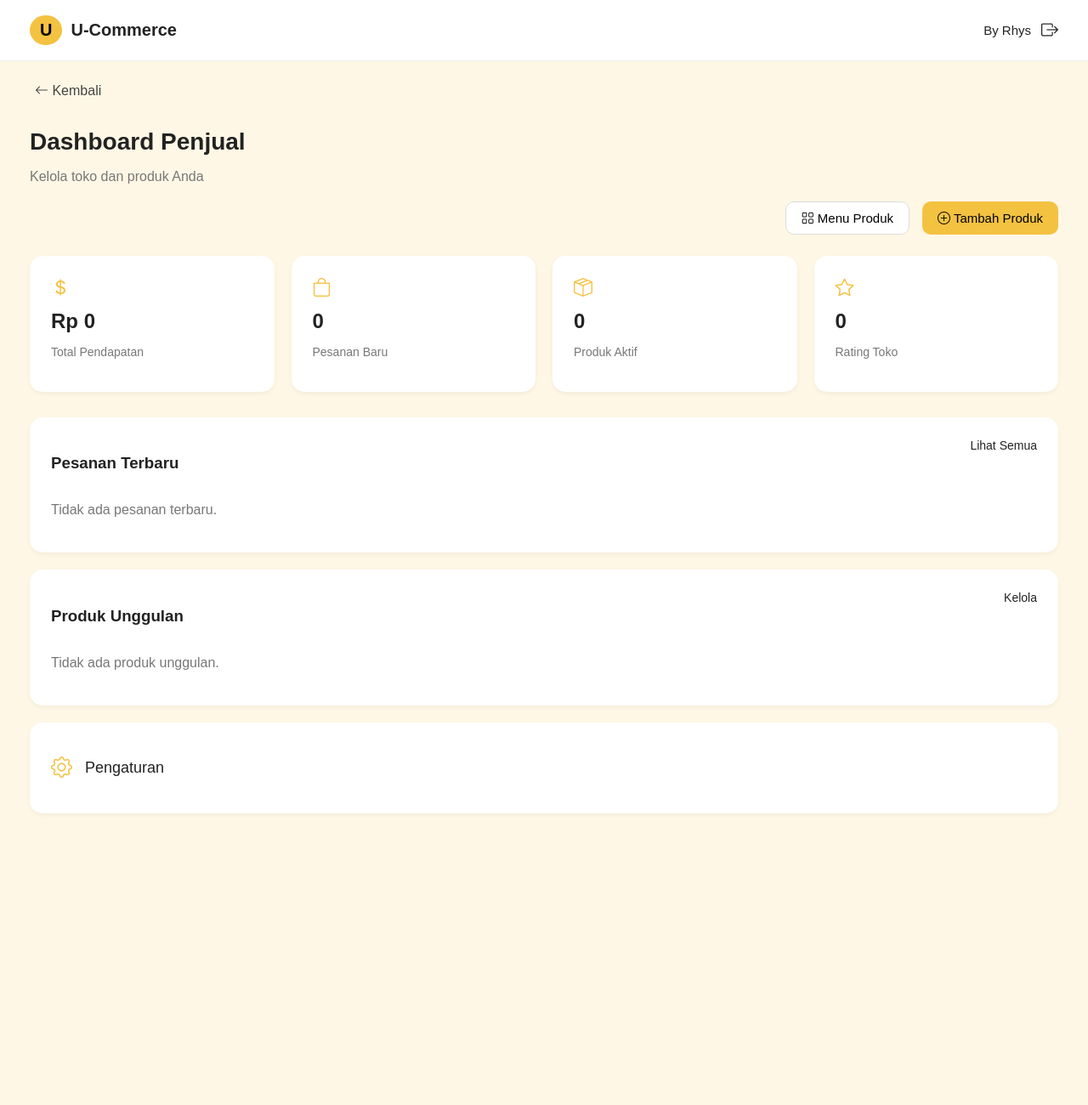
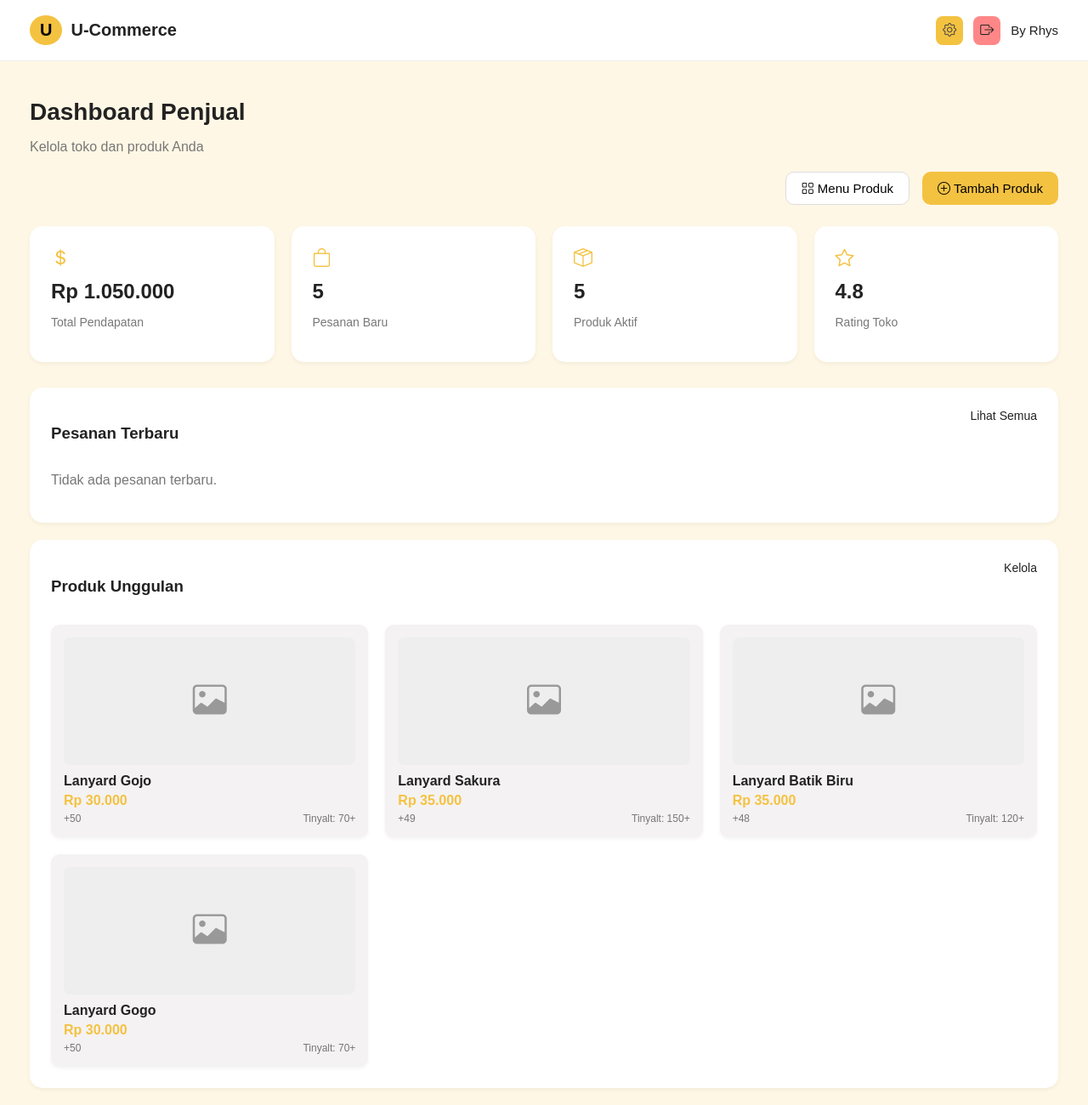
Before and after one commit to tmthyjw23/U-Commerce, a plain HTML site: page Seller/Index.html in a window 1280 px wide. Shown: the whole page at 85% size. Before the commit the page ends 1002 px from the top, so only its background shows below. Drawn offline with nearby package versions, Linux system fonts and the light colour scheme.

Commit message:
Adding-update the Seller page

```diff
--- a/Seller/Index.html
+++ b/Seller/Index.html
@@ -18,13 +18,13 @@
         </div>
 
         <div class="header-right">
+            <div class="btn-settings"><i class="bi bi-gear "></i></div>
+            <i class="bi bi-box-arrow-right logout-icon"></i>
             <span>By Rhys</span>
-            <i class="bi bi-box-arrow-right logout-icon"></i>
         </div>
     </header>
 
     <main class="container">
-        <button class="btn-back"><i class="bi bi-arrow-left"></i> Kembali</button>
 
         <h1>Dashboard Penjual</h1>
         <p class="subtitle">Kelola toko dan produk Anda</p>
@@ -37,25 +37,25 @@
         <div class="stats-grid">
             <div class="card">
                 <i class="bi bi-currency-dollar icon"></i>
-                <h2>Rp 0</h2>
+                <h2>Rp 1.050.000</h2>
                 <p>Total Pendapatan</p>
             </div>
 
             <div class="card">
                 <i class="bi bi-bag icon"></i>
-                <h2>0</h2>
+                <h2>5</h2>
                 <p>Pesanan Baru</p>
             </div>
 
             <div class="card">
                 <i class="bi bi-box-seam icon"></i>
-                <h2>0</h2>
+                <h2>5</h2>
                 <p>Produk Aktif</p>
             </div>
 
             <div class="card">
                 <i class="bi bi-star icon"></i>
-                <h2>0</h2>
+                <h2>4.8</h2>
                 <p>Rating Toko</p>
             </div>
         </div>
@@ -68,18 +68,74 @@
             <p class="empty">Tidak ada pesanan terbaru.</p>
         </div>
 
-        <div class="panel">
+        <div class="panel" id="produk-unggulan">
             <div class="panel-header">
                 <h3>Produk Unggulan</h3>
                 <a href="#">Kelola</a>
             </div>
-            <p class="empty">Tidak ada produk unggulan.</p>
-        </div>
 
-        <div class="panel settings">
-            <i class="bi bi-gear"></i>
-            <p>Pengaturan</p>
+            <div class="product-list">
+                <div class="product-card">
+                    <div class="product-image">
+                        <i class="bi bi-image" style="font-size: 40px;"></i>
+                    </div>
+                    <div class="product-name">Lanyard Gojo</div>
+                    <div class="product-price">Rp 30.000</div>
+                    <div class="product-stats">
+                        <span>+50</span>
+                        <span>Tinyalt: 70+</span>
+                    </div>
+                </div>
+
+                <div class="product-card">
+                    <div class="product-image">
+                        <i class="bi bi-image" style="font-size: 40px;"></i>
+                    </div>
+                    <div class="product-name">Lanyard Sakura</div>
+                    <div class="product-price">Rp 35.000</div>
+                    <div class="product-stats">
+                        <span>+49</span>
+                        <span>Tinyalt: 150+</span>
+                    </div>
+                </div>
+
+                <div class="product-card">
+                    <div class="product-image">
+                        <i class="bi bi-image" style="font-size: 40px;"></i>
+                    </div>
+                    <div class="product-name">Lanyard Batik Biru</div>
+                    <div class="product-price">Rp 35.000</div>
+                    <div class="product-stats">
+                        <span>+48</span>
+                        <span>Tinyalt: 120+</span>
+                    </div>
+                </div>
+
+                <div class="product-card">
+                    <div class="product-image">
+                        <i class="bi bi-image" style="font-size: 40px;"></i>
+                    </div>
+                    <div class="product-name">Lanyard Gogo</div>
+                    <div class="product-price">Rp 30.000</div>
+                    <div class="product-stats">
+                        <span>+50</span>
+                        <span>Tinyalt: 70+</span>
+                    </div>
+                </div>
+            </div>
         </div>
     </main>
+
+    <script>
+        // Fungsi untuk menangani klik pada panel Produk Unggulan
+        document.getElementById('produk-unggulan').addEventListener('click', function() {
+            // Simulasi navigasi ke halaman produk unggulan
+            // Dalam implementasi nyata, ini akan mengarahkan ke halaman produk unggulan
+            window.location.href = 'produk-unggulan.html';
+
+            // Untuk demo, kita akan menampilkan alert
+            alert('Mengarahkan ke halaman Produk Unggulan');
+        });
+    </script>
 </body>
 </html>
--- a/Seller/style.css
+++ b/Seller/style.css
@@ -38,21 +38,25 @@ body {
 }
 
 .logout-icon {
-            font-size: 20px;
+    font-size: 16px;
     cursor: pointer;
+    background-color: rgba(255, 0, 0, 0.471);
+    padding: 8px;
+    border-radius: 8px;
 }
 
 .container {
     padding: 25px 35px;
 }
 
-        .btn-back {
-            background: none;
+.btn-settings {
+    background-color: #f4c241;;
     border: none;
     font-size: 16px;
     cursor: pointer;
-            margin-bottom: 15px;
     color: #444;
+    padding: 8px;
+    border-radius: 8px;
 }
 
 h1 {
@@ -156,9 +160,60 @@ body {
     color: #f4c241;
 }
 
+/* Styling untuk produk unggulan */
+.product-list {
+    display: grid;
+    grid-template-columns: repeat(auto-fill, minmax(300px, 1fr));
+    gap: 20px;
+}
+
+.product-card {
+    background: #f4f2f2;
+    border-radius: 10px;
+    padding: 15px;
+    box-shadow: 0 2px 4px rgba(0,0,0,0.05);
+    -webkit-border-radius: 10px;
+    -moz-border-radius: 10px;
+    -ms-border-radius: 10px;
+    -o-border-radius: 10px;
+}
+
+.product-image {
+    height: 150px;
+    background-color: #eee;
+    border-radius: 8px;
+    display: flex;
+    align-items: center;
+    justify-content: center;
+    margin-bottom: 10px;
+    color: #999;
+}
+
+.product-name {
+    font-weight: 600;
+    margin-bottom: 5px;
+}
+
+.product-price {
+    color: #f4c241;
+    font-weight: 600;
+    margin-bottom: 5px;
+}
+
+.product-stats {
+    display: flex;
+    justify-content: space-between;
+    font-size: 12px;
+    color: #777;
+}
+
 @media (max-width: 900px) {
     .stats-grid {
         grid-template-columns: repeat(2, 1fr);
+    }
+
+    .product-list {
+        grid-template-columns: repeat(auto-fill, minmax(150px, 1fr));
     }
 }
 
@@ -175,4 +230,8 @@ body {
         flex-direction: column;
         align-items: flex-start;
     }
+
+    .product-list {
+        grid-template-columns: 1fr;
     }
+}
```
Also changed, not shown: regist.html (+2 -2 lines), 4 other files. Lines whose indentation alone changed are shown as unchanged.
